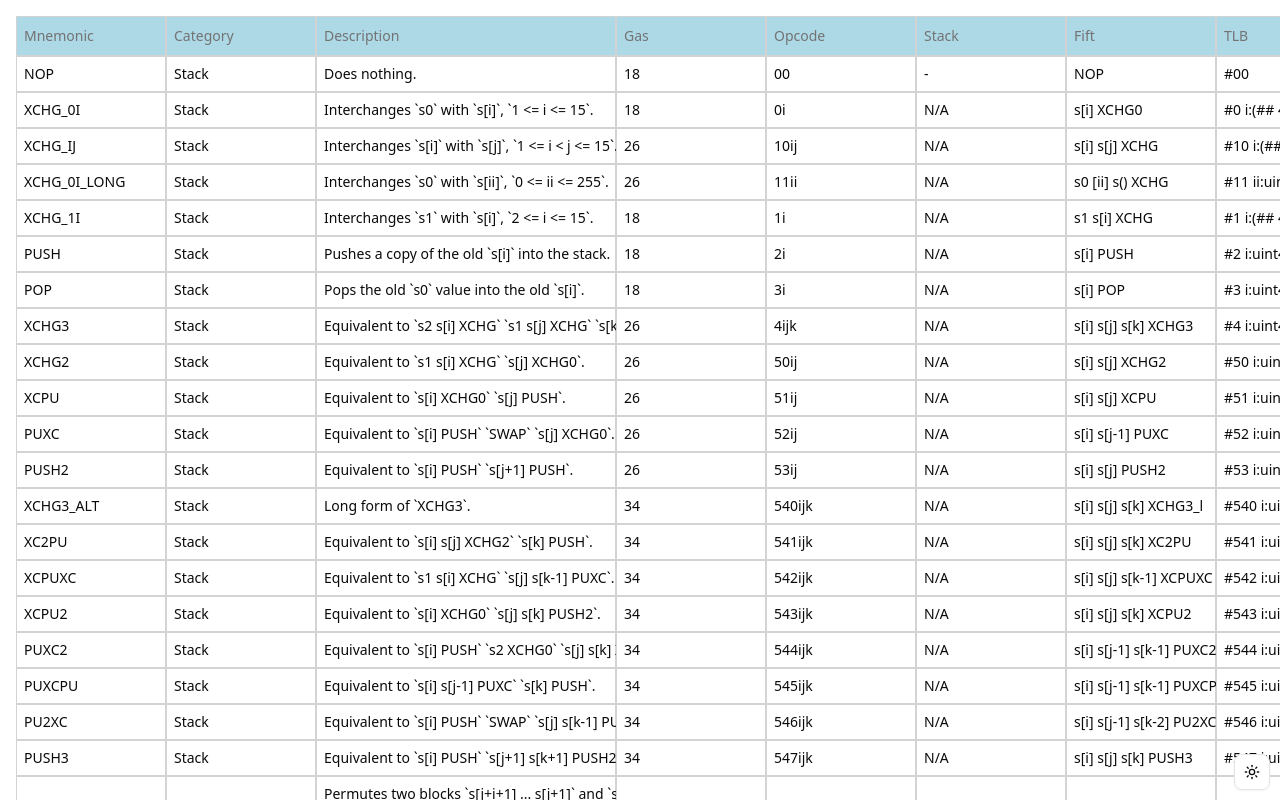
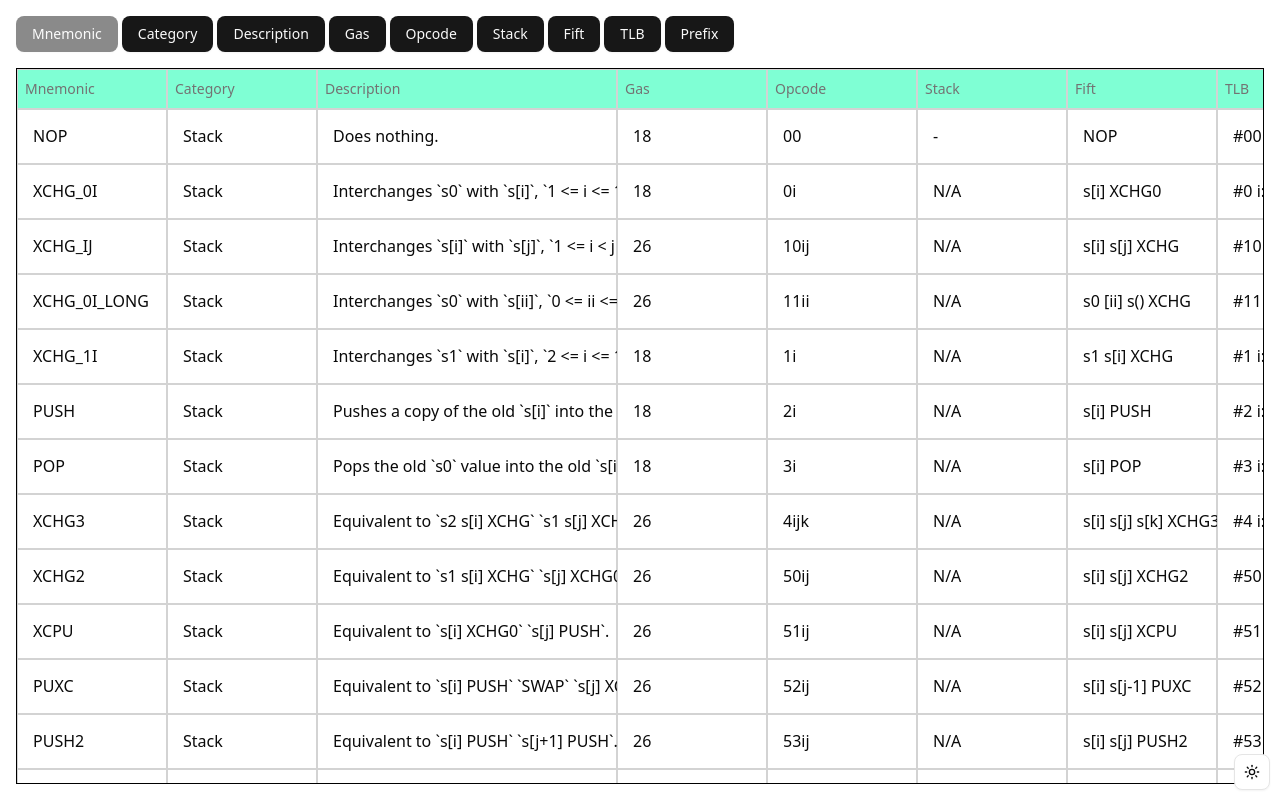
Before and after one commit to x1kk4/tvm-spec-reborn, a React (Vite) app: page / in a window 1280 px wide. Built offline with nearby package versions, Linux system fonts and the light colour scheme.

Commit message:
upd layout & filters

```diff
--- a/src/shadcn/ui/table.tsx
+++ b/src/shadcn/ui/table.tsx
@@ -79,7 +79,9 @@ function TableCell({ className, ...props }: React.ComponentProps<"td">) {
     <td
       data-slot='table-cell'
       className={cn(
-        `p-2 align-middle shadow-[inset_0_0_0_1px_lightgray] [&:has([role=checkbox])]:pr-0 [&>[role=checkbox]]:translate-y-[2px]`,
+        `p-2 align-middle
+         [&:has([role=checkbox])]:pr-0 [&>[role=checkbox]]:translate-y-[2px]`,
+        "shadow-[inset_0_0px_0_1px_lightgray]",
         className
       )}
       {...props}
--- a/src/views/instructions/DataTable/DataTable.module.css
+++ b/src/views/instructions/DataTable/DataTable.module.css
@@ -1,8 +1,26 @@
+html {
+  overflow: hidden;
+}
+
 .root {
-  overflow-y: auto;
-  height: 100vh;
-  width: 100%;
-  padding: 16px;
+  padding: 16px 16px 0 16px;
+  display: flex;
+  flex-direction: column;
+  gap: 16px;
+}
+
+.controls {
+  display: flex;
+  flex-direction: column;
+  gap: 16px;
+}
+
+.wrapper {
+  border: 1px solid black;
+  overflow: scroll;
+  height: calc(100vh - calc(16px + 36px + 16px + 16px));
+  width: fit-content;
+  max-width: calc(100vw - 32px);
 }
 
 .sorting {
@@ -10,7 +28,7 @@
 }
 
 .header {
-  background-color: lightblue;
+  background-color: aquamarine;
 }
 
 .cell {
@@ -18,14 +36,15 @@
   overflow: hidden;
   position: relative;
   cursor: pointer;
+  padding: 16px;
+  font-size: 16px;
 }
 
 .tooltip {
   white-space: pre-wrap;
   border-radius: 0;
-  font-size: 14px;
-  font-weight: 20px;
-  padding: 8px;
+  font-size: 16px;
+  padding: 16px;
   display: flex;
   align-items: center;
   width: max-content;
--- a/src/views/instructions/DataTable/columns.tsx
+++ b/src/views/instructions/DataTable/columns.tsx
@@ -14,6 +14,7 @@ export const columns: ColumnDef<TInstruction>[] = [
     maxSize: 250,
     enableResizing: true,
     cell: (info) => info.getValue(),
+    enableHiding: false,
   },
   {
     accessorFn: (row) => row.doc.category,
@@ -95,4 +96,4 @@ export const columns: ColumnDef<TInstruction>[] = [
     enableResizing: true,
     cell: (info) => info.getValue() || "N/A",
   },
-];
+] as const;
--- a/src/views/instructions/DataTable/index.tsx
+++ b/src/views/instructions/DataTable/index.tsx
@@ -16,6 +16,7 @@ import { Table, TableBody, TableCell, TableHead, TableHeader, TableRow } from "@
 import { cn } from "@/shadcn/utils";
 import styles from "./DataTable.module.css";
 import { Tooltip, TooltipContent, TooltipProvider } from "@/shadcn/ui/tooltip";
+import { Filters } from "../Filters";
 
 type TDataTableProps<TData, TValue> = {
   data: TData[];
@@ -55,6 +56,19 @@ export function DataTable<TData, TValue>({ data, columns }: TDataTableProps<TDat
     state: {
       sorting,
     },
+    initialState: {
+      columnVisibility: {
+        mnemonic: true,
+        category: true,
+        description: true,
+        gas: true,
+        opcode: true,
+        stack: true,
+        fift: true,
+        tlb: true,
+        prefix: true,
+      },
+    },
     columnResizeMode,
     columnResizeDirection,
     onSortingChange: setSorting,
@@ -69,15 +83,19 @@ export function DataTable<TData, TValue>({ data, columns }: TDataTableProps<TDat
   const virtualizer = useVirtualizer({
     count: rows.length,
     getScrollElement: () => parentRef.current,
-    estimateSize: () => 30,
+    estimateSize: () => 55,
     overscan: 20,
   });
 
   return (
+    <div className={styles.root}>
+      <div className={styles.controls}>
+        <Filters table={table} />
+      </div>
       <div
         style={{ direction: table.options.columnResizeDirection }}
         ref={parentRef}
-      className={styles.root}
+        className={styles.wrapper}
       >
         <Table
           containerStyle={{ height: `${virtualizer.getTotalSize()}px` }}
@@ -146,7 +164,7 @@ export function DataTable<TData, TValue>({ data, columns }: TDataTableProps<TDat
               </TableRow>
             ))}
           </TableHeader>
-        <TableBody>
+          <TableBody className={styles.tableBody}>
             {virtualizer.getVirtualItems().map((virtualRow, index) => {
               const row = rows[virtualRow.index];
 
@@ -185,6 +203,7 @@ export function DataTable<TData, TValue>({ data, columns }: TDataTableProps<TDat
               );
             })}
           </TableBody>
+
           {hoveredCell && (
             <TooltipProvider>
               <Tooltip open={!!hoveredCell}>
@@ -208,5 +227,6 @@ export function DataTable<TData, TValue>({ data, columns }: TDataTableProps<TDat
           )}
         </Table>
       </div>
+    </div>
   );
 }
--- /dev/null
+++ b/src/views/instructions/Filters/Filters.module.css
@@ -0,0 +1,13 @@
+.root {
+  display: flex;
+  height: 36px;
+  gap: 4px;
+}
+
+.button {
+  cursor: pointer;
+}
+
+.checkbox {
+  pointer-events: none;
+}
--- /dev/null
+++ b/src/views/instructions/Filters/index.tsx
@@ -0,0 +1,28 @@
+import { Button } from "@/shadcn/ui/button";
+
+import styles from "./Filters.module.css";
+import { Table } from "@tanstack/react-table";
+
+type TFiltersProps<T> = {
+  table: Table<T>;
+};
+
+const Filters = <TData,>({ table }: TFiltersProps<TData>) => {
+  return (
+    <div className={styles.root}>
+      {table.getAllColumns().map((column) => (
+        <Button
+          className={styles.button}
+          key={column.id}
+          disabled={!column.getCanHide()}
+          onClick={() => column.toggleVisibility()}
+          variant={column.getIsVisible() ? "default" : "outline"}
+        >
+          {column.columnDef.header as string}
+        </Button>
+      ))}
+    </div>
+  );
+};
+
+export { Filters };
```
Lines whose indentation alone changed are shown as unchanged.
